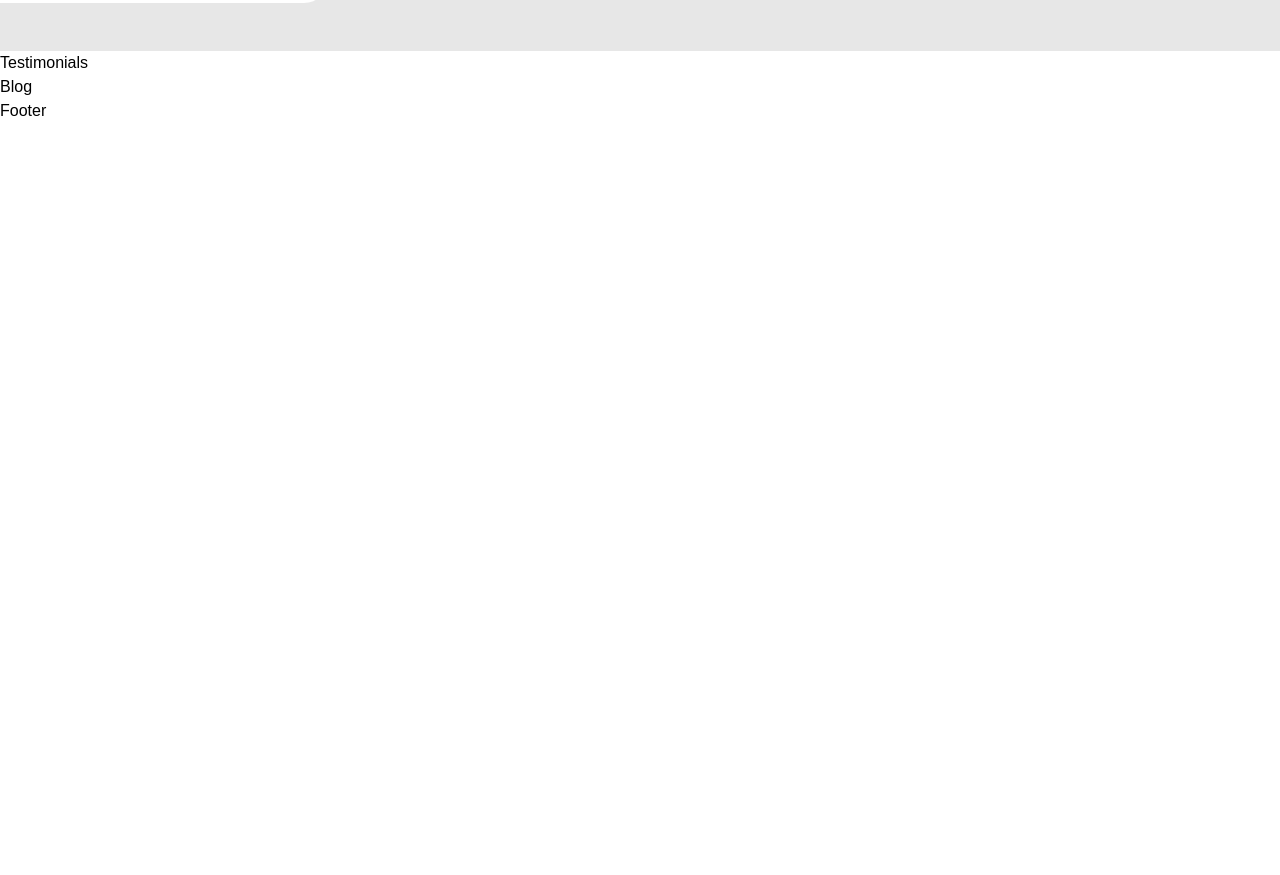
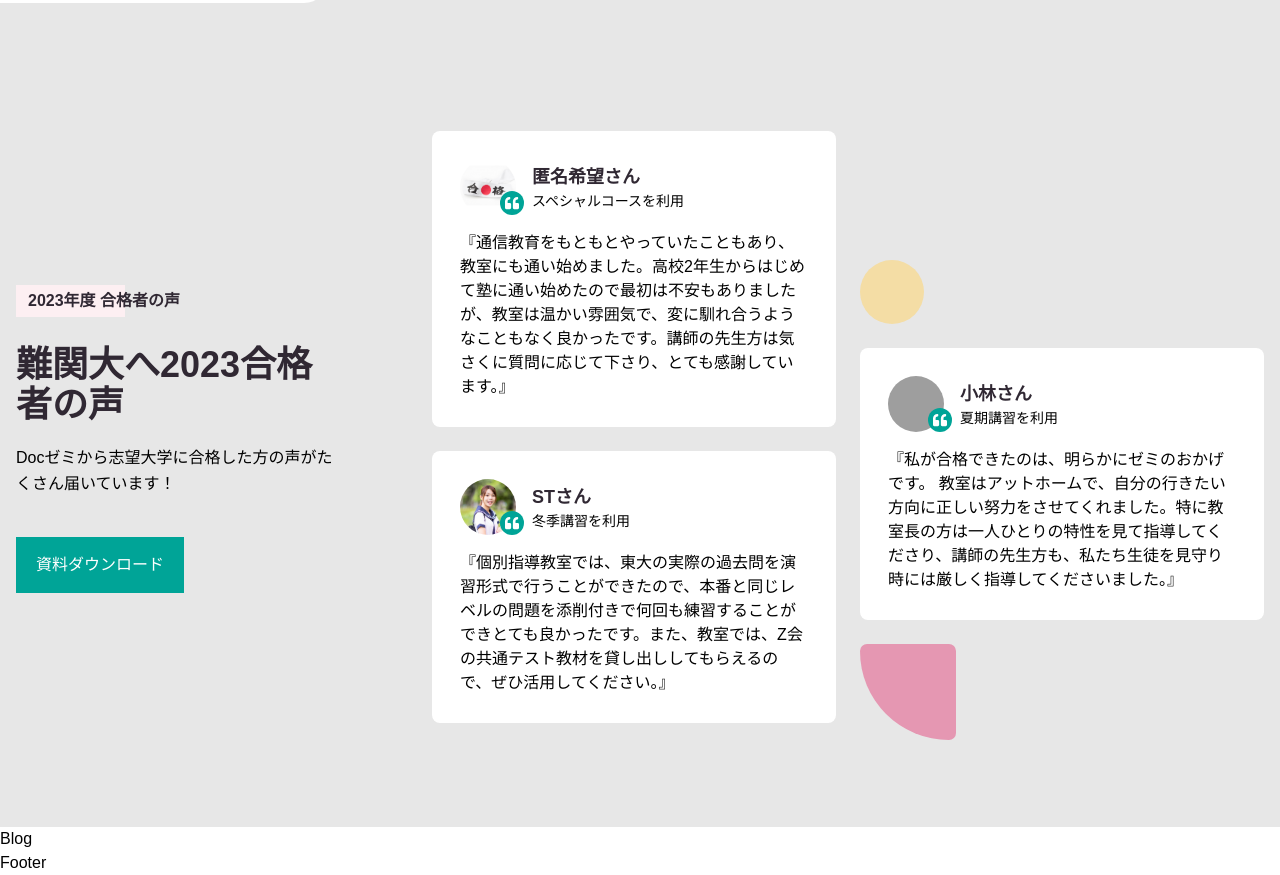
Before and after one commit to ISAWASHUN/homepage-nextjs, a Next.js app: page / in a window 1280 px wide. Shown: the part 2744-3619 px from the top of the page. Before the commit the page ends 2867 px from the top, so only its background shows below. Built offline with nearby package versions, Linux system fonts and the light colour scheme; grey boxes are pictures that could not be loaded; a web font is replaced by a local one.

Commit message:
Testimonialsの実装完了

```diff
--- a/app/components/Testimonials.js
+++ b/app/components/Testimonials.js
@@ -1,9 +1,173 @@
-import React from 'react'
+'use client';
+import Image from 'next/image';
+import Link from 'next/link';
+import React, { useEffect } from 'react';
+import { FaQuoteLeft } from 'react-icons/fa';
+import AOS from 'aos';
+import 'aos/dist/aos.css';
 
-const Testimonials = () => {
+const testimonialsContent = {
+  text: {
+    subTitle: '2023年度 合格者の声',
+    title: '難関大へ2023合格者の声',
+    description: 'Docゼミから志望大学に合格した方の声がたくさん届いています！',
+  },
+  testimonials: [
+    {
+      img: '/assets/person1.png',
+      name: '匿名希望さん',
+      titleRole: 'スペシャルコースを利用',
+      testimony:
+        '通信教育をもともとやっていたこともあり、教室にも通い始めました。高校2年生からはじめて塾に通い始めたので最初は不安もありましたが、教室は温かい雰囲気で、変に馴れ合うようなこともなく良かったです。講師の先生方は気さくに質問に応じて下さり、とても感謝しています。',
+    },
+    {
+      img: '/assets/person2.png',
+      name: '小林さん',
+      titleRole: '夏期講習を利用',
+      testimony:
+        '私が合格できたのは、明らかにゼミのおかげです。 教室はアットホームで、自分の行きたい方向に正しい努力をさせてくれました。特に教室長の方は一人ひとりの特性を見て指導してくださり、講師の先生方も、私たち生徒を見守り時には厳しく指導してくださいました。',
+    },
+    {
+      img: '/assets/person3.png',
+      name: 'STさん',
+      titleRole: '冬季講習を利用',
+      testimony:
+        '個別指導教室では、東大の実際の過去問を演習形式で行うことができたので、本番と同じレベルの問題を添削付きで何回も練習することができとても良かったです。また、教室では、Z会の共通テスト教材を貸し出ししてもらえるので、ぜひ活用してください。',
+    },
+  ],
+};
+
+function Testimonials() {
+  useEffect(() => {
+    AOS.init({
+      duration: 700,
+      easing: 'slide',
+      once: true,
+    });
+  });
   return (
-    <div>Testimonials</div>
-  )
+    <section id="testimonials" className="py-20 bg-light ">
+      <div className="container px-4 mx-auto">
+        <div className="lg:flex justify-between items-center">
+          {/* 右 */}
+          <div className="lg:w-4/12 lg:pr-24 mb-10 lg:mb-0">
+            <span
+              className='inline-block py-1 pl-3 text-heading font-semibold relative mb-7 before:content-[" "] before:absolute before:w-2/3 before:bg-pinkLight before:left-0 before:top-0 before:bottom-0 before:-z-10 z-50'
+              data-aos="fade-up"
+              data-aos-delay="100"
+            >
+              {testimonialsContent.text.subTitle}
+            </span>
+            <h2
+              className="text-heading text-2xl lg:text-4xl font-bold mb-5"
+              data-aos="fade-up"
+              data-aos-delay="200"
+            >
+              {testimonialsContent.text.title}
+            </h2>
+            <p className="text-body leading-relaxed mb-10"
+             data-aos="fade-up"
+             data-aos-delay="300">
+              {testimonialsContent.text.description}
+            </p>
+            <div
+               data-aos="fade-up"
+               data-aos-delay="400">
+              <Link href={''} className="btnGreen">
+                資料ダウンロード
+              </Link>
+            </div>
+          </div>
+
+          {/* 左 */}
+          <div className="lg:w-8/12">
+            <div className="md:flex w-full space-x-0 md:space-x-6 items-end">
+              {/* ２番目だけ弾く */}
+              <div className="md:w-6/12 mb-6 md:mb-0"
+               data-aos="fade-up"
+               data-aos-delay="100">
+                {testimonialsContent.testimonials.map((item, index) => {
+                  if (index == 1) return null;
+                  return (
+                    <div
+                      key={index}
+                      className={`bg-white p-7 rounded-lg w-full ${
+                        index == 1 ? '' : 'mb-6'
+                      }`}
+                    >
+                      <div className="flex space-x-4 items-center mb-4">
+                        <div className="relative">
+                          <Image
+                            src={item.img}
+                            width={579}
+                            height={720}
+                            alt="img1"
+                            className="object-cover h-14 w-14 rounded-full"
+                          />
+                          <span className="absolute bottom-0 -right-2 w-6 h-6 bg-green rounded-full flex items-center justify-center">
+                            <FaQuoteLeft className="text-sm text-white" />
+                          </span>
+                        </div>
+
+                        <div className="leading-3">
+                          <strong className="block text-heading text-lg">
+                            {item.name}
+                          </strong>
+                          <span className="text-sm">{item.titleRole}</span>
+                        </div>
+                      </div>
+                      <div>
+                        <blockquote className="text-body">
+                          『{item.testimony}』
+                        </blockquote>
+                      </div>
+                    </div>
+                  );
+                })}
+              </div>
+
+              <div className="md:w-6/12">
+                <div>
+                  <div className="w-16 h-16 hidden md:block bg-yellowLight rounded-full mb-6" />
+                  <div className="bg-white p-7 rounded-lg w-full mb-6"
+                   data-aos="fade-up"
+                   data-aos-delay="400"
+                  >
+                    <div className="flex space-x-4 items-center mb-4">
+                      <div className="relative">
+                        <Image
+                          src={testimonialsContent.testimonials[1].img}
+                          width={579}
+                          height={720}
+                          alt="img2"
+                          className="object-cover w-14 h-14 rounded-full"
+                        />
+                        <span className="absolute bottom-0 -right-2 w-6 h-6 bg-green rounded-full flex items-center justify-center">
+                          <FaQuoteLeft className="text-sm text-white" />
+                        </span>
+                      </div>
+                      <div className="leading-3">
+                        <strong className="block text-heading text-lg">
+                          {testimonialsContent.testimonials[1].name}
+                        </strong>
+                        <span className="text-sm">
+                          {testimonialsContent.testimonials[1].titleRole}
+                        </span>
+                      </div>
+                    </div>
+                    <blockquote className="text-body">
+                      『{testimonialsContent.testimonials[1].testimony}』
+                    </blockquote>
+                  </div>
+                </div>
+                <div className="bg-redLight hidden md:inline-block w-10 h-10 lg:w-24 lg:h-24 rounded-2xl rounded-bl-[200px]" />
+              </div>
+            </div>
+          </div>
+        </div>
+      </div>
+    </section>
+  );
 }
 
-export default Testimonials
+export default Testimonials;
```
